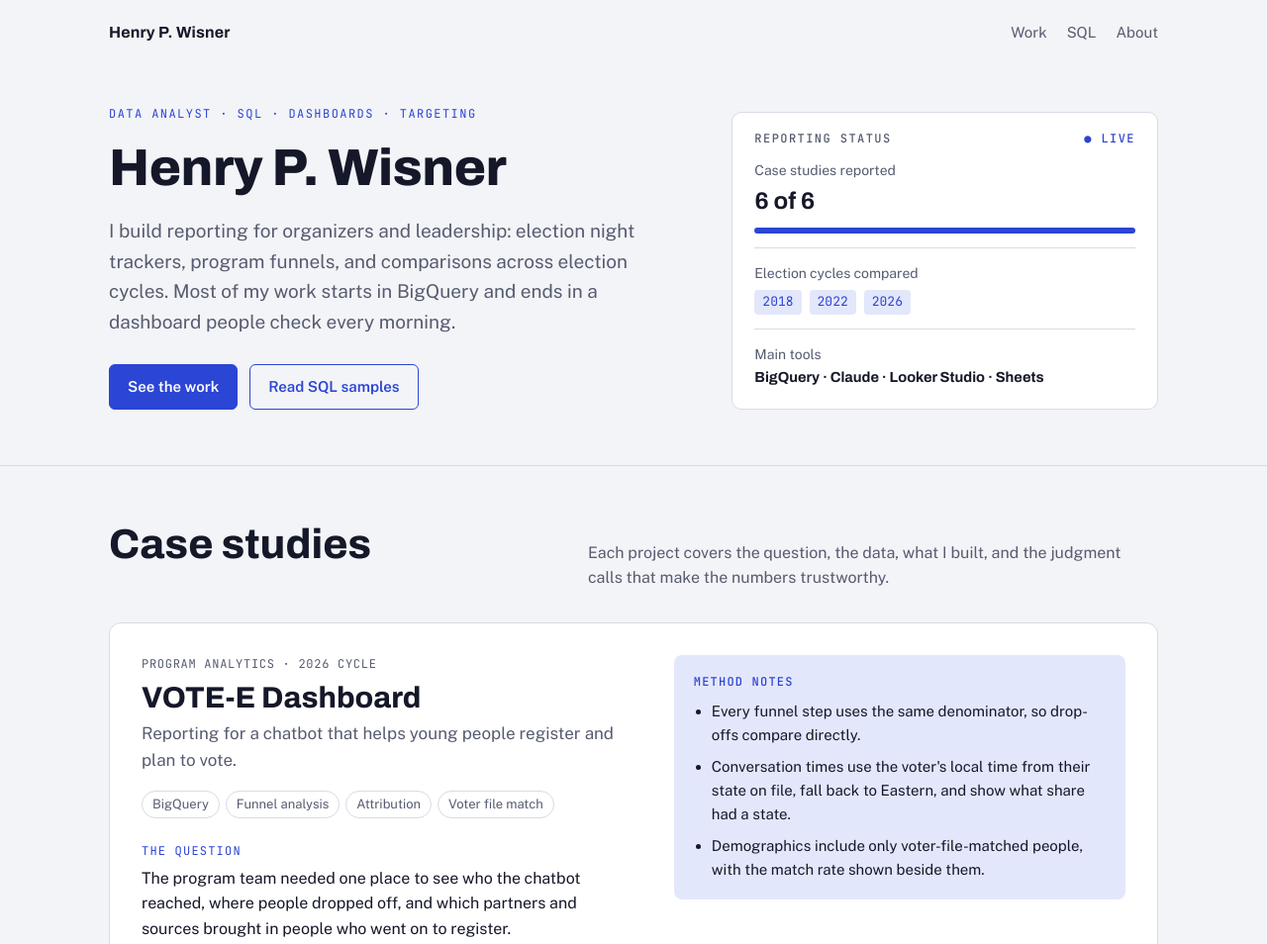
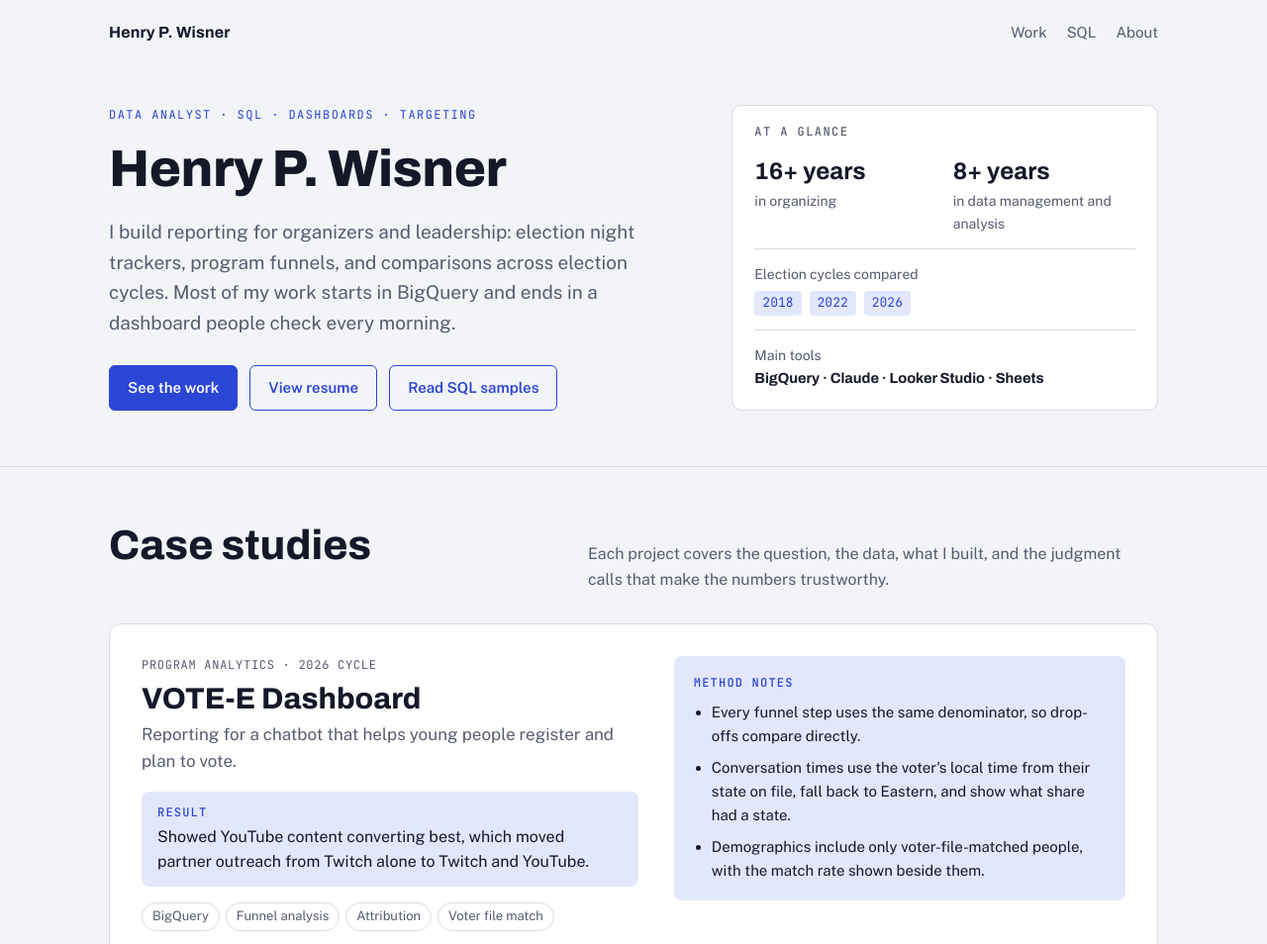
Before and after one commit to hpwizz/henry-wisner-portfolio, a plain HTML site: page index.html in a window 1280 px wide. Shown: the top 954 px of the page at 99% size. Drawn offline with nearby package versions, Linux system fonts and the light colour scheme.

Commit message:
Add files via upload

```diff
--- a/index.html
+++ b/index.html
@@ -130,6 +130,9 @@ p { margin: 0; }
 .board-row { padding-block: 14px; border-bottom: 1px solid var(--line); }
 .board-row:last-child { border-bottom: 0; padding-bottom: 0; }
 .board-row .label { font-size: 14px; color: var(--muted); }
+.board-row.stats { display: grid; grid-template-columns: repeat(2, minmax(0, 1fr)); gap: 16px; }
+.case .result { margin-top: 16px; padding: 12px 16px; background: var(--accent-soft); border-radius: 8px; font-size: 16px; max-width: 40em; }
+.case .result b { display: block; font-family: var(--font-mono); font-size: 12px; font-weight: 500; letter-spacing: 0.1em; text-transform: uppercase; color: var(--accent); margin-bottom: 2px; }
 .board { container-type: inline-size; min-width: 0; }
 .board-row .value.tools { font-size: 15px; font-stretch: 100%; white-space: nowrap; }
 @supports (font-size: 1cqi) { .board-row .value.tools { font-size: min(18px, 3.8cqi); } }
@@ -295,15 +298,21 @@ img { max-width: 100%; }
       <p class="lede">I build reporting for organizers and leadership: election night trackers, program funnels, and comparisons across election cycles. Most of my work starts in BigQuery and ends in a dashboard people check every morning.</p>
       <div class="cta">
         <a class="btn primary" href="#work">See the work</a>
+        <a class="btn ghost" href="https://drive.google.com/file/d/10me4Ez-GcWWH6OGHiOMClXWCeB6vogtT/view?usp=drive_link" target="_blank" rel="noopener">View resume</a>
         <a class="btn ghost" href="#sql">Read SQL samples</a>
       </div>
     </div>
-    <aside class="board" aria-label="Portfolio at a glance">
-      <h2><span>Reporting status</span><span class="live">● Live</span></h2>
-      <div class="board-row">
-        <div class="label">Case studies reported</div>
-        <div class="value">6 of 6</div>
-        <div class="bar"><span></span></div>
+    <aside class="board" aria-label="At a glance">
+      <h2><span>At a glance</span></h2>
+      <div class="board-row stats">
+        <div>
+          <div class="value">16+ years</div>
+          <div class="label">in organizing</div>
+        </div>
+        <div>
+          <div class="value">8+ years</div>
+          <div class="label">in data management and analysis</div>
+        </div>
       </div>
       <div class="board-row">
         <div class="label">Election cycles compared</div>
@@ -333,6 +342,7 @@ img { max-width: 100%; }
           <div class="case-meta">Program analytics · 2026 cycle</div>
           <h3>VOTE-E Dashboard</h3>
           <p class="sub">Reporting for a chatbot that helps young people register and plan to vote.</p>
+          <p class="result"><b>Result</b>Showed YouTube content converting best, which moved partner outreach from Twitch alone to Twitch and YouTube.</p>
           <div class="tags"><span>BigQuery</span><span>Funnel analysis</span><span>Attribution</span><span>Voter file match</span></div>
           <dl class="facts">
             <div><dt>The question</dt><dd>The program team needed one place to see who the chatbot reached, where people dropped off, and which partners and sources brought in people who went on to register.</dd></div>
@@ -368,6 +378,7 @@ img { max-width: 100%; }
           <div class="case-meta">Live results · Election night 2026</div>
           <h3>Election Night Tracker</h3>
           <p class="sub">Campus turnout and vote share against comparison campuses, plus every race leadership was watching.</p>
+          <p class="result"><b>Result</b>Leadership and the Communications, Social and Development teams used it live to report campus results against a fair comparison.</p>
           <div class="tags"><span>AP results</span><span>Precinct geography</span><span>Live refresh</span><span>Comparison design</span></div>
           <dl class="facts">
             <div><dt>The question</dt><dd>Did turnout and Democratic vote share at our campuses surpass past years, and did our core campuses outperform comparison campuses? How were the Senate, House, governor and state legislative races going?</dd></div>
@@ -403,6 +414,7 @@ img { max-width: 100%; }
           <div class="case-meta">Trend analysis · 2018 / 2022 / 2026</div>
           <h3>Youth Early Vote Comparisons</h3>
           <p class="sub">Is youth early voting ahead of past cycles, while voting is still under way?</p>
+          <p class="result"><b>Result</b>Flagged low youth ballot return rates in Michigan and Pennsylvania, which led to an extra text and social campaign in both states.</p>
           <div class="tags"><span>Time-aligned comparison</span><span>BigQuery</span><span>State drill-down</span></div>
           <dl class="facts">
             <div><dt>The question</dt><dd>Leadership wanted to know each morning whether 18–29 early voting was ahead of 2022 and 2018, nationally and in priority states.</dd></div>
@@ -439,6 +451,7 @@ img { max-width: 100%; }
           <div class="case-meta">Program evaluation · Contact data</div>
           <h3>Contact Method Analysis</h3>
           <p class="sub">How texted voters compared with young voters we didn't reach.</p>
+          <p class="result"><b>Result</b>Texted voters had lower predicted turnout than voters we didn't reach, yet voted early at a similar rate.</p>
           <div class="tags"><span>BigQuery</span><span>Comparison groups</span><span>Turnout scores</span></div>
           <dl class="facts">
             <div><dt>The question</dt><dd>Did people we texted request and return ballots at higher rates than similar people we never contacted?</dd></div>
@@ -470,6 +483,7 @@ img { max-width: 100%; }
           <div class="case-meta">Planning and field reporting</div>
           <h3>Campus and Registration Data</h3>
           <p class="sub">Looker Studio dashboards for campus targeting and voter registration results.</p>
+          <p class="result"><b>Result</b>Gave program staff one consistent set of campus numbers and helped decide which campuses to target.</p>
           <div class="tags"><span>Looker Studio</span><span>IPEDS</span><span>TargetSmart</span><span>Voter file match</span></div>
           <dl class="facts">
             <div><dt>The question</dt><dd>Program staff needed campus-level targets and a read on who the voter registration program was reaching.</dd></div>
@@ -504,6 +518,7 @@ img { max-width: 100%; }
           <div class="case-meta">Post-election review · 2024 cycle</div>
           <h3>2024 Program Review</h3>
           <p class="sub">Who our registration, pledge and call programs reached, and how the people we contacted turned out.</p>
+          <p class="result"><b>Result</b>Became the starting point for the 2026 program and its shift toward online and multi-channel outreach.</p>
           <div class="tags"><span>Voter file match</span><span>Turnout analysis</span><span>Multi-channel outreach</span><span>Looker Studio</span></div>
           <dl class="facts">
             <div><dt>The question</dt><dd>After the 2024 election, leadership wanted to know how many people our programs reached, who they were, and whether people we contacted more often or through more channels turned out at higher rates.</dd></div>
```
